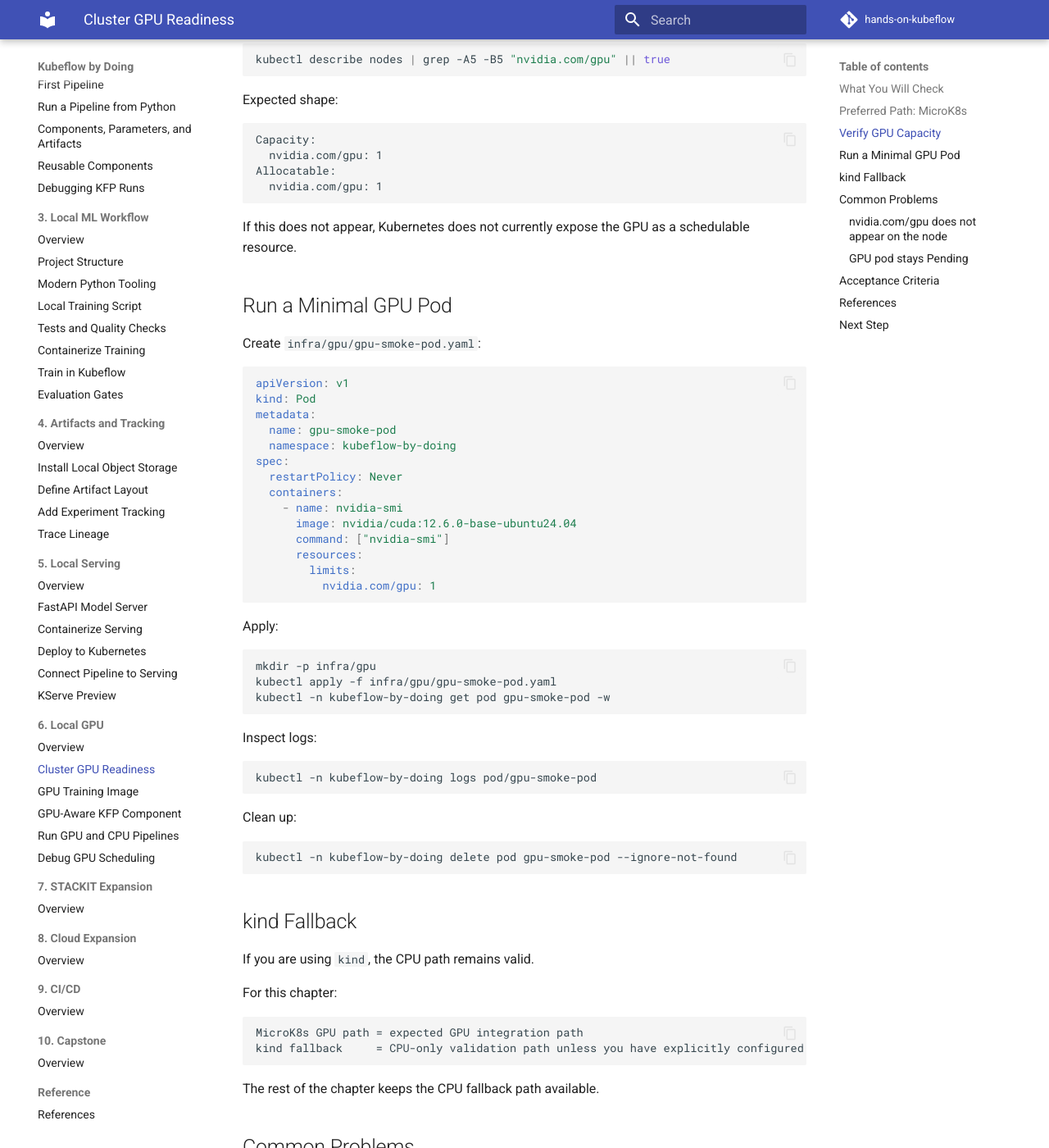
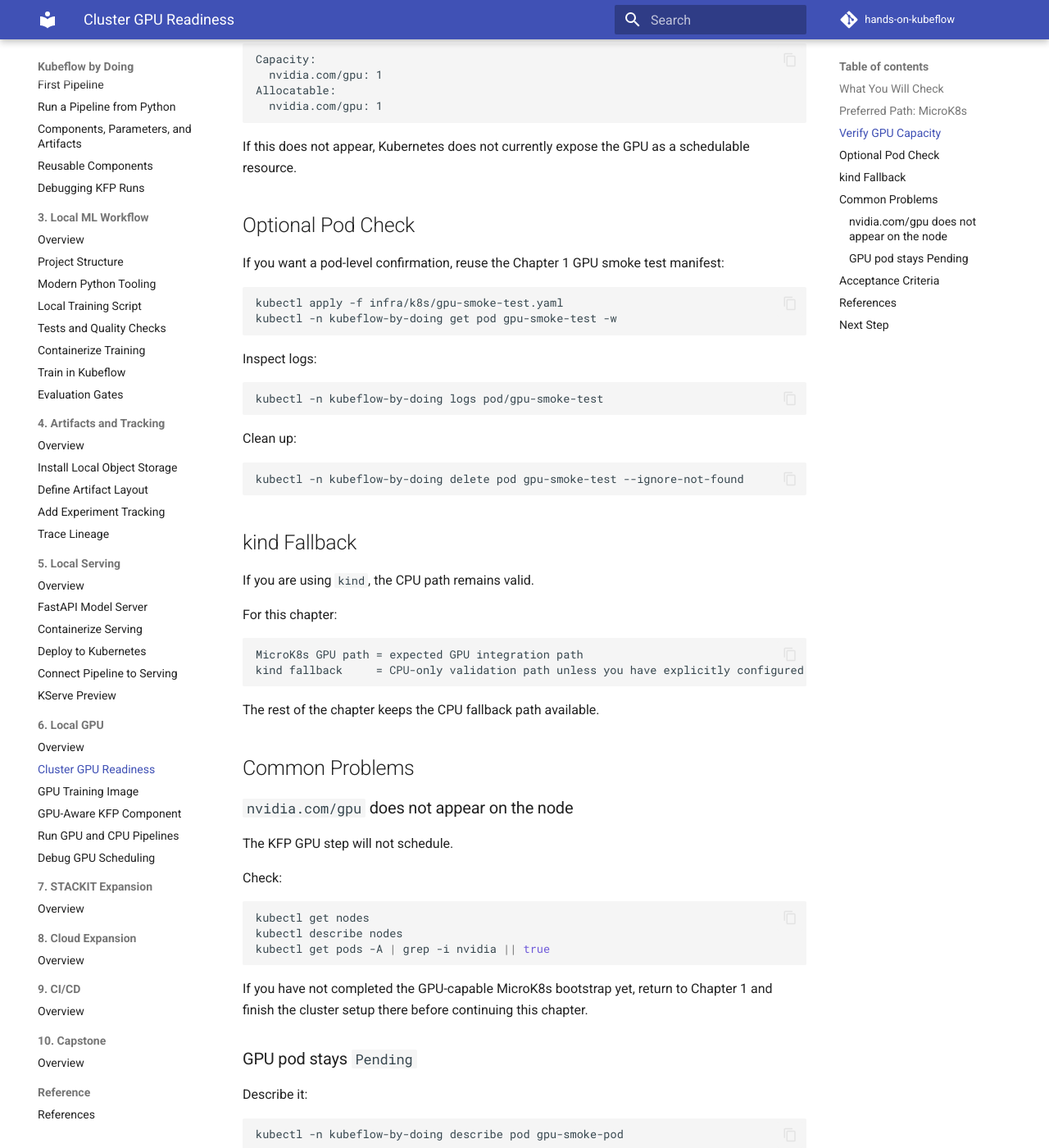
Before and after one commit to matze298/hands-on-kubeflow, an MkDocs documentation site: the page built from docs/06-local-gpu/01-cluster-gpu-readiness.md, in a window 1280 px wide and 1400 px high, scrolled down 1046 px. Shown: the whole window at 82% size. Built offline with MkDocs 1.6.1 and Material for MkDocs 9.7.7, drawn with Linux system fonts in a browser that asks for light colours; comment, search, counter and statistics services are not loaded; some of the changed text lies outside the part shown.

Commit message:
docs: tighten chapter 6 gpu flow

````diff
--- a/docs/06-local-gpu/01-cluster-gpu-readiness.md
+++ b/docs/06-local-gpu/01-cluster-gpu-readiness.md
@@ -31,12 +31,6 @@ microk8s status
 microk8s kubectl get nodes
 ```
 
-If GPU support is not enabled yet:
-
-```bash
-sudo microk8s enable gpu
-```
-
 ## Verify GPU Capacity
 
 ```bash
@@ -54,45 +48,25 @@ Allocatable:
 
 If this does not appear, Kubernetes does not currently expose the GPU as a schedulable resource.
 
-## Run a Minimal GPU Pod
+## Optional Pod Check
 
-Create `infra/gpu/gpu-smoke-pod.yaml`:
-
-```yaml
-apiVersion: v1
-kind: Pod
-metadata:
-  name: gpu-smoke-pod
-  namespace: kubeflow-by-doing
-spec:
-  restartPolicy: Never
-  containers:
-    - name: nvidia-smi
-      image: nvidia/cuda:12.6.0-base-ubuntu24.04
-      command: ["nvidia-smi"]
-      resources:
-        limits:
-          nvidia.com/gpu: 1
-```
-
-Apply:
+If you want a pod-level confirmation, reuse the Chapter 1 GPU smoke test manifest:
 
 ```bash
-mkdir -p infra/gpu
-kubectl apply -f infra/gpu/gpu-smoke-pod.yaml
-kubectl -n kubeflow-by-doing get pod gpu-smoke-pod -w
+kubectl apply -f infra/k8s/gpu-smoke-test.yaml
+kubectl -n kubeflow-by-doing get pod gpu-smoke-test -w
 ```
 
 Inspect logs:
 
 ```bash
-kubectl -n kubeflow-by-doing logs pod/gpu-smoke-pod
+kubectl -n kubeflow-by-doing logs pod/gpu-smoke-test
 ```
 
 Clean up:
 
 ```bash
-kubectl -n kubeflow-by-doing delete pod gpu-smoke-pod --ignore-not-found
+kubectl -n kubeflow-by-doing delete pod gpu-smoke-test --ignore-not-found
 ```
 
 ## kind Fallback
@@ -122,12 +96,7 @@ kubectl describe nodes
 kubectl get pods -A | grep -i nvidia || true
 ```
 
-For MicroK8s:
-
-```bash
-sudo microk8s enable gpu
-microk8s status
-```
+If you have not completed the GPU-capable MicroK8s bootstrap yet, return to Chapter 1 and finish the cluster setup there before continuing this chapter.
 
 ### GPU pod stays `Pending`
 
@@ -151,6 +120,7 @@ You are done when:
 - MicroK8s nodes advertise `nvidia.com/gpu`, or you explicitly choose the CPU fallback path
 - the GPU smoke pod succeeds on GPU-capable MicroK8s
 - you can identify `Insufficient nvidia.com/gpu` in pod events
+- if the GPU path is unavailable, you know to stop and revisit the cluster bootstrap instead of debugging KFP first
 
 ## References
 
````
Also changed, not shown: docs/06-local-gpu/02-gpu-training-image.md (+4 -4 lines), docs/06-local-gpu/03-gpu-aware-kfp-component.md (+5 -12 lines), docs/06-local-gpu/04-run-gpu-and-cpu-pipelines.md (+4 -1 lines), docs/06-local-gpu/05-debug-gpu-scheduling.md (+2 -6 lines).
